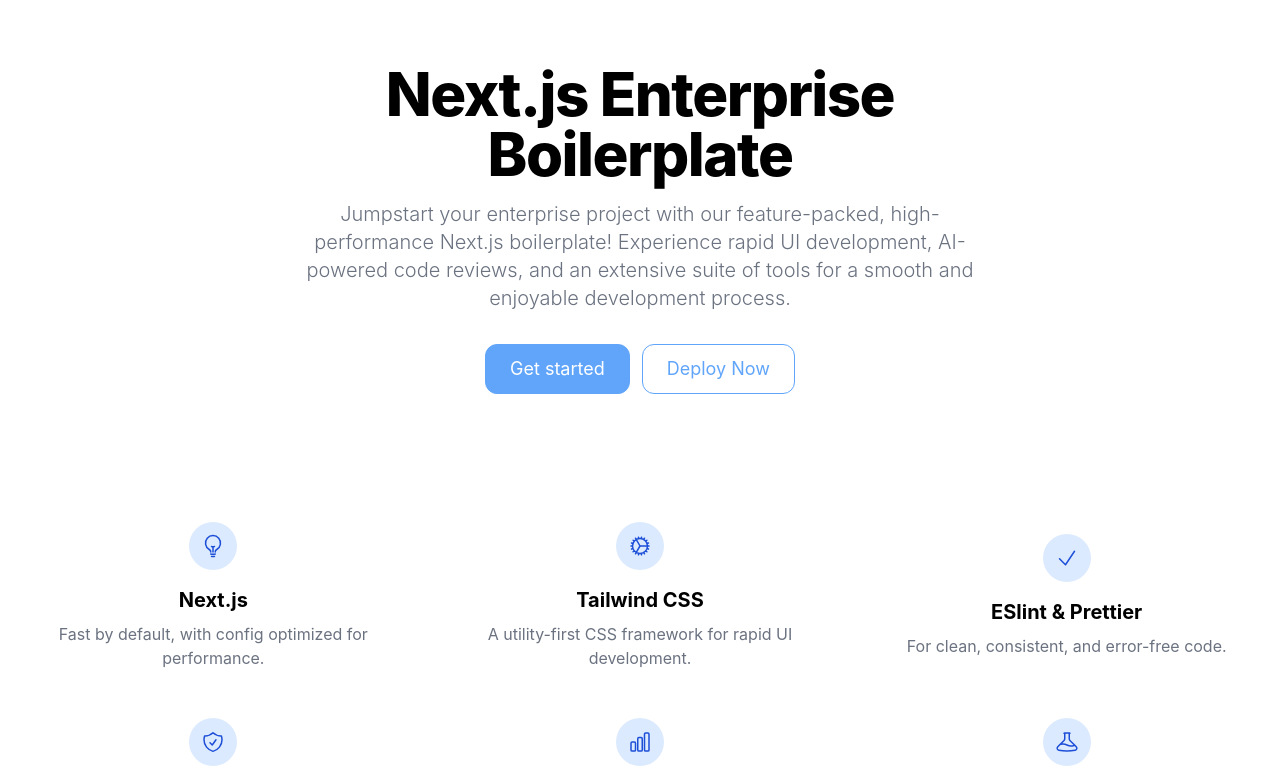
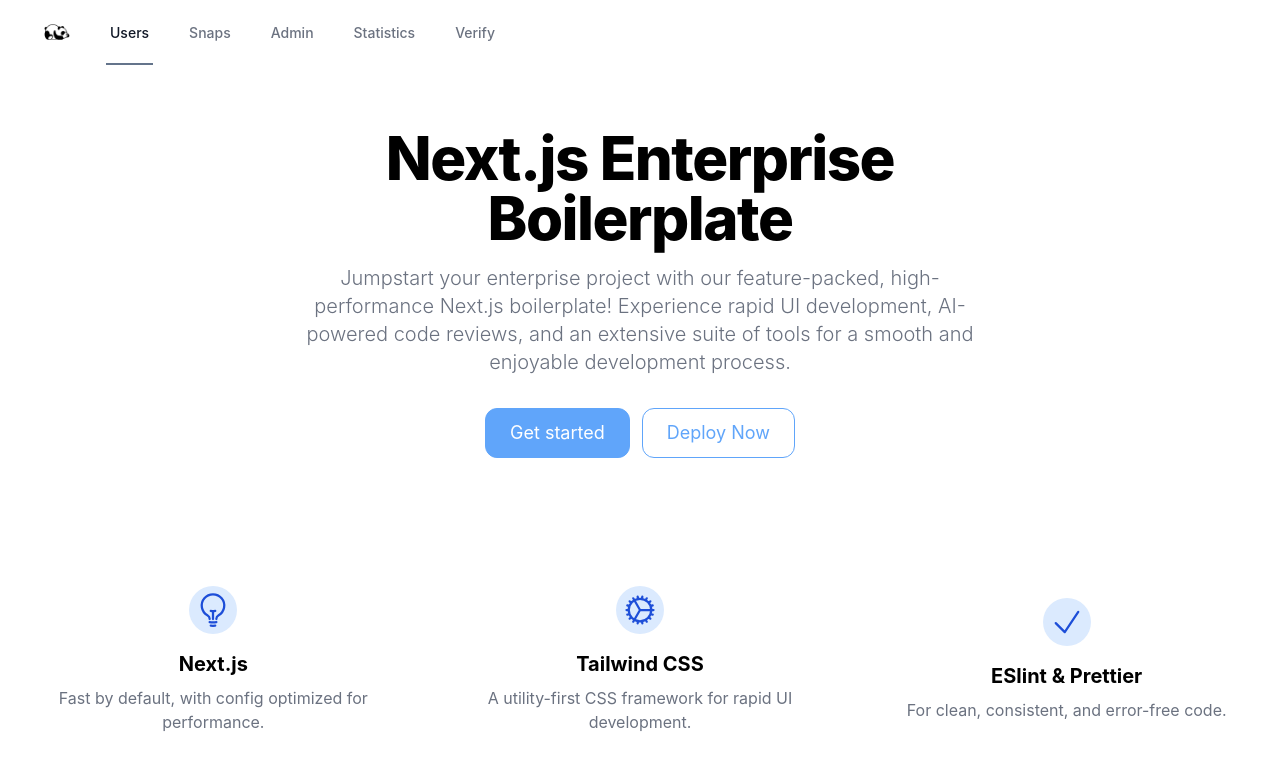
Before and after one commit to bambu-group-03/docu, a Next.js app: page / in a window 1280 px wide. Shown: the top 782 px of the page. Built offline with nearby package versions, Linux system fonts and the light colour scheme.

Commit message:
feat: added navbar

```diff
--- a/app/layout.tsx
+++ b/app/layout.tsx
@@ -1,9 +1,13 @@
 import "styles/tailwind.css"
+import Navbar from "./navbar"
 
 export default function RootLayout({ children }: { children: React.ReactNode }) {
   return (
     <html lang="en">
-      <body>{children}</body>
+      <body>
+        <Navbar />
+        {children}
+      </body>
     </html>
   )
 }
--- a/app/navbar.tsx
+++ b/app/navbar.tsx
@@ -18,7 +18,7 @@
   return classes.filter(Boolean).join(" ")
 }
 
-export default function Navbar({ user }: { user: DefaultSession["user"] }) {
+export default function Navbar() {
   const pathname = usePathname()
 
   return (
@@ -31,10 +31,10 @@
                 <div className="flex shrink-0 items-center">
                   <Image
                     className="h-18 w-18 rounded-full"
-                    src={user?.image || "https://avatars.githubusercontent.com/t/8529037?s=116&v=4"}
+                    src={"/assets/images/logo.png"}
                     height={50}
                     width={50}
-                    alt={`${user?.name || "placeholder"} avatar`}
+                    alt={` "placeholder"} avatar`}
                   />
                 </div>
                 <div className="hidden sm:-my-px sm:ml-6 sm:flex sm:space-x-8">
@@ -57,29 +57,6 @@
               </div>
               <div className="hidden sm:ml-6 sm:flex sm:items-center">
                 <Menu as="div" className="relative ml-3">
-                  <div>
-                    <Menu.Button
-                      className="flex rounded-full bg-white text-sm focus:outline-none focus:ring-2 focus:ring-slate-500 focus:ring-offset-2"
-                      disabled={user ? false : true}
-                    >
-                      <span className="sr-only">Open user menu</span>
-
-                      <svg
-                        xmlns="http://www.w3.org/2000/svg"
-                        fill="none"
-                        viewBox="0 0 24 24"
-                        stroke-width="1.5"
-                        stroke="currentColor"
-                        className="h-6 w-6"
-                      >
-                        <path
-                          stroke-linecap="round"
-                          stroke-linejoin="round"
-                          d="M15.75 9V5.25A2.25 2.25 0 0013.5 3h-6a2.25 2.25 0 00-2.25 2.25v13.5A2.25 2.25 0 007.5 21h6a2.25 2.25 0 002.25-2.25V15M12 9l-3 3m0 0l3 3m-3-3h12.75"
-                        />
-                      </svg>
-                    </Menu.Button>
-                  </div>
                   <Transition
                     as={Fragment}
                     enter="transition ease-out duration-200"
--- a/next.config.mjs
+++ b/next.config.mjs
@@ -16,6 +16,15 @@
       { source: "/ping", destination: "/api/health" },
     ]
   },
+  images: {
+    remotePatterns: [
+      {
+        protocol: "https",
+        hostname: "**",
+      },
+    ],
+  }
+
 })
 
 export default config
```
Also changed, not shown: middleware.ts (+4 -4 lines), public/assets/images/logo.png (added).
